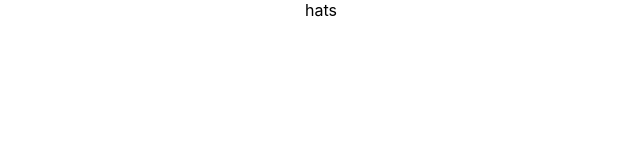
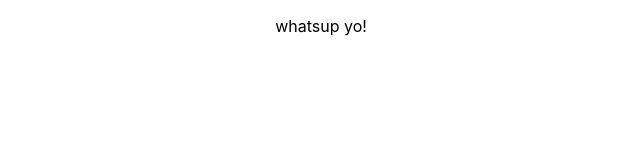
Before and after one commit to revanthkumaar/first-react-app-indegene, a React (Create React App) app: page /signin in a window 1280 px wide. Shown: the top 160 px of the page, without its empty margins (319-959 px from the left). Built offline with nearby package versions, Linux system fonts and the light colour scheme.

Commit message:
asdasdasd
dasasdas

```diff
--- a/package.json
+++ b/package.json
@@ -9,6 +9,7 @@
     "node-sass": "^6.0.1",
     "react": "^17.0.2",
     "react-dom": "^17.0.2",
+    "react-router-dom": "^5.3.0",
     "react-scripts": "4.0.3",
     "web-vitals": "^1.1.2"
   },
--- a/src/App.js
+++ b/src/App.js
@@ -1,11 +1,14 @@
 import logo from './logo.svg';
 import './App.css';
+import {Route } from 'react-router-dom'
 import HomePage from './pages/home-page/home-page.component'
+import Signin from './pages/sigin-page/signin.component'
 function App() {
 
   return (
     <div className="App">
-        <HomePage/>
+      <Route exact path="/" component={HomePage} />
+      <Route exact path="/signin" component={Signin} />
     </div>
   );
 }
--- a/src/components/menu-item/menu-item.component.jsx
+++ b/src/components/menu-item/menu-item.component.jsx
@@ -2,7 +2,14 @@ import React from 'react';
 class MenuItem extends React.Component{
 
 render() {
-  return <div>{this.props.linkUrl}</div>
+  return (
+    <>
+      <div>{this.props.linkUrl}</div>
+      <div>{this.props.title}</div>
+      <div>{this.props.id}</div>
+
+    </>
+  );
 }
 
 }
--- /dev/null
+++ b/src/pages/sigin-page/signin.component.js
@@ -0,0 +1,8 @@
+import React from 'react'
+
+function Signin(){
+
+    return(<p>whatsup yo!</p>)
+}
+
+export default Signin;
```
Also changed, not shown: src/index.js (+5 -7 lines), src/pages/sigin-page/signin.component.scss (added), 1 other file (tests, documents, lock files or other folders).
